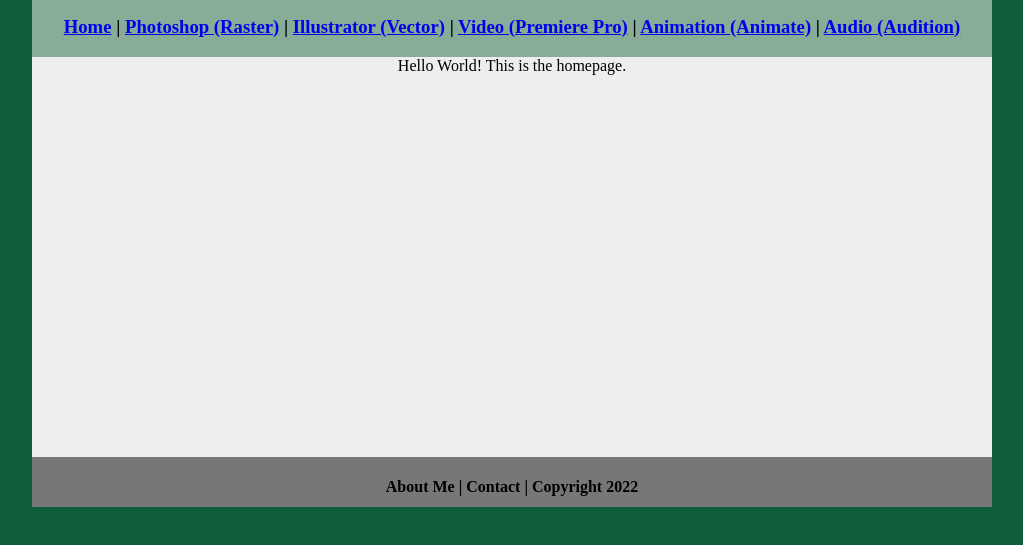
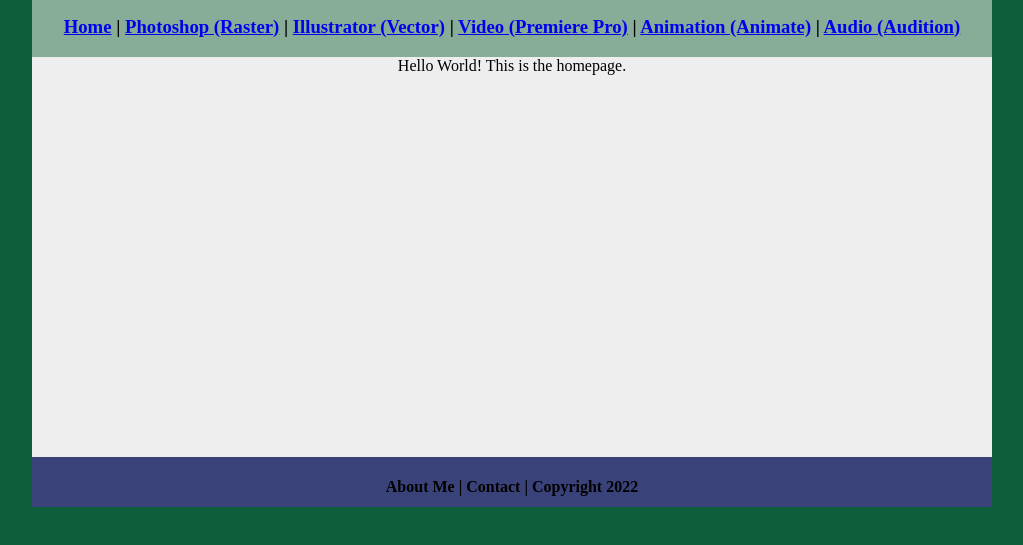
Before and after one commit to emmagcarlson/b3digitalmediaportfolio22-23, a plain HTML site: page index.html in a window 1280 px wide. Shown: the part 83-628 px from the top of the page, without its empty margins (128-1151 px from the left). Drawn offline with Linux system fonts and the light colour scheme.

Commit message:
Update myCSS.css

```diff
--- a/myCSS.css
+++ b/myCSS.css
@@ -38,7 +38,7 @@ body {
 	text-align: center;
 }
 .footer {
-	background: #777777;
+	background: #3A427A;
 	margin: 0px;
 	float: left;
 	width: 100%;
```
